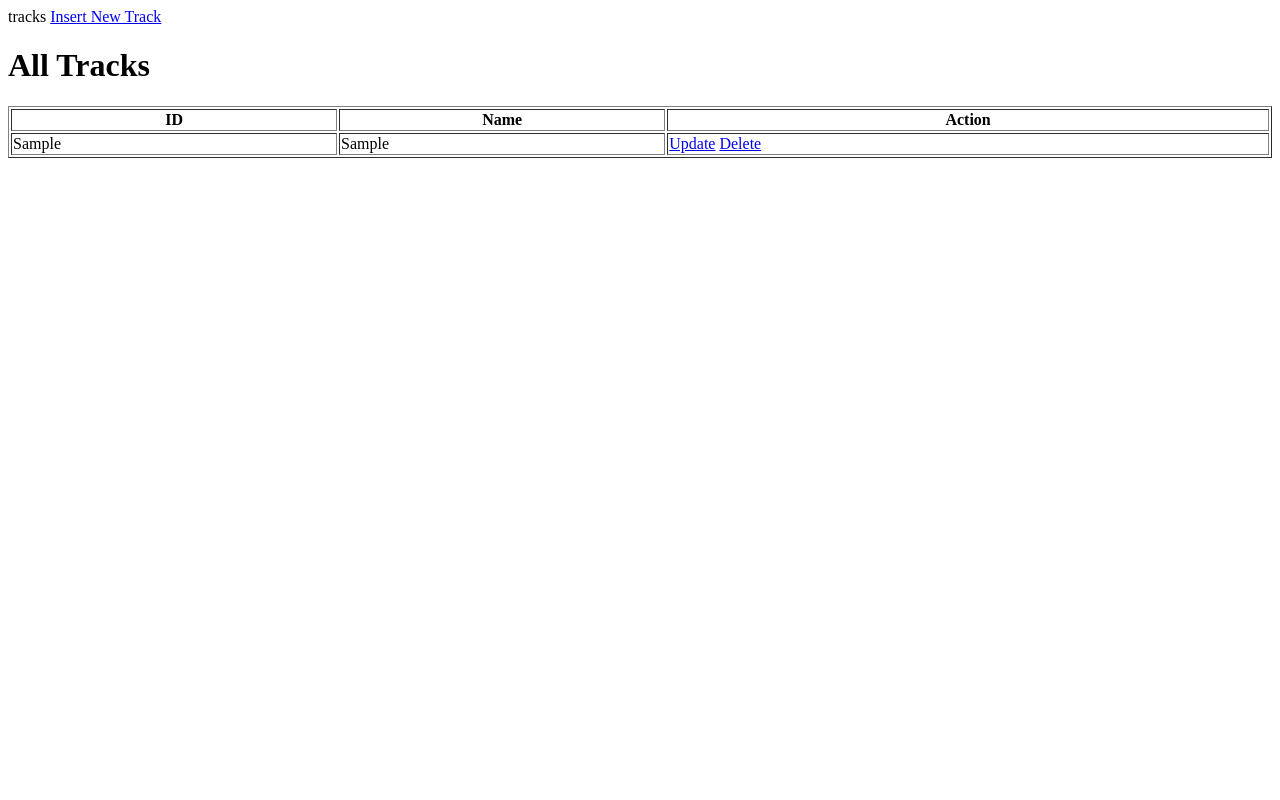
After one commit to fatmamohsenmohamed/iti_project, a Django app: template track/templates/tracks/list.html in a window 1280 px wide. The commit adds this page. Run offline with Django 4.2, Linux system fonts and the light colour scheme; the template is opened without the code that fills it: most values are stand-ins (such as "Sample title", 1, 10 or a date in 2020).

Commit message:
Updated project files

```diff
--- /dev/null
+++ b/track/templates/tracks/list.html
@@ -0,0 +1,29 @@
+{%block title%}
+tracks
+{%endblock%}
+
+<!-- <ul>
+        {% for track in tracks %}
+        <li>{{track.1}}</li>
+        {% endfor %}
+    </ul> -->
+{%block content%}
+<a href="{% url 'inserttrack' %}">Insert New Track</a>
+<h1>All Tracks</h1>
+<table width="100%" border="" 1>
+    <tr>
+        <th>ID</th>
+        <th>Name</th>
+        <th>Action</th>
+    </tr>
+    {% for track in tracks%}
+    <tr>
+        <td>{{track.0}}</td>
+        <td>{{track.1}}</td>
+        <td><a href="{% url 'updatetrack' track.0%}">Update</a>
+            <a href="{% url 'deletetrack' track.0%}">Delete</a>
+        </td>
+    </tr>
+    {% endfor %}
+</table>
+{%endblock%}
--- a/track/urls.py
+++ b/track/urls.py
@@ -5,4 +5,5 @@ url_pattern=[
     path("get_track/",getTrackById,name="get_track"),
     path("updatetrack/",updateTrack,name="updatetrack"),
     path("addtrack/",addTrack,name="addtrack"),
+    path("deletetrack/", deleteTrack, name="deletetrack"),
 ]
--- a/track/views.py
+++ b/track/views.py
@@ -12,7 +12,7 @@ def updateTrack(request,id):
     if request.method =='POST':
         track_to_update.name = request.POST['name']
         track_to_update.save()
-        return redirect("alltrackes")
+        return redirect("alltracks")
     return render(request,'tracks/update.html',{'track':track_to_update})
 def addTrack(request):
     if request.method == 'POST':
@@ -20,3 +20,7 @@ def addTrack(request):
         new_track = Track.objects.create(name=track_name) #create a new object and also save the name to the database bt3ml record gdid brdo
         return redirect('alltracks')
     return render(request, 'tracks/addtrack.html')
+def deleteTrack(request,id):
+    track_to_delete = Track.objects.get(id= id)
+    track_to_delete.delete()
+    return render(request, 'tracks/list.html')
--- a/trainee/templates/trainee/alltrainees.html
+++ b/trainee/templates/trainee/alltrainees.html
@@ -1,4 +1,4 @@
-{% extends 'base.html' %}
+<!--{% extends 'base.html' %}-->
 {%block title%}
 tracks
 {%endblock%}
--- a/trainee/templates/trainee/update.html
+++ b/trainee/templates/trainee/update.html
@@ -1,4 +1,4 @@
-{% extends 'base.html' %}
+<!--{% extends 'base.html' %}-->
 
 {% block title %}
 Update Trainee
```
Also changed, not shown: track/templates/tracks/insert.html (added, +12 -0 lines), track/templates/tracks/track_info.html (added, +15 -0 lines).
